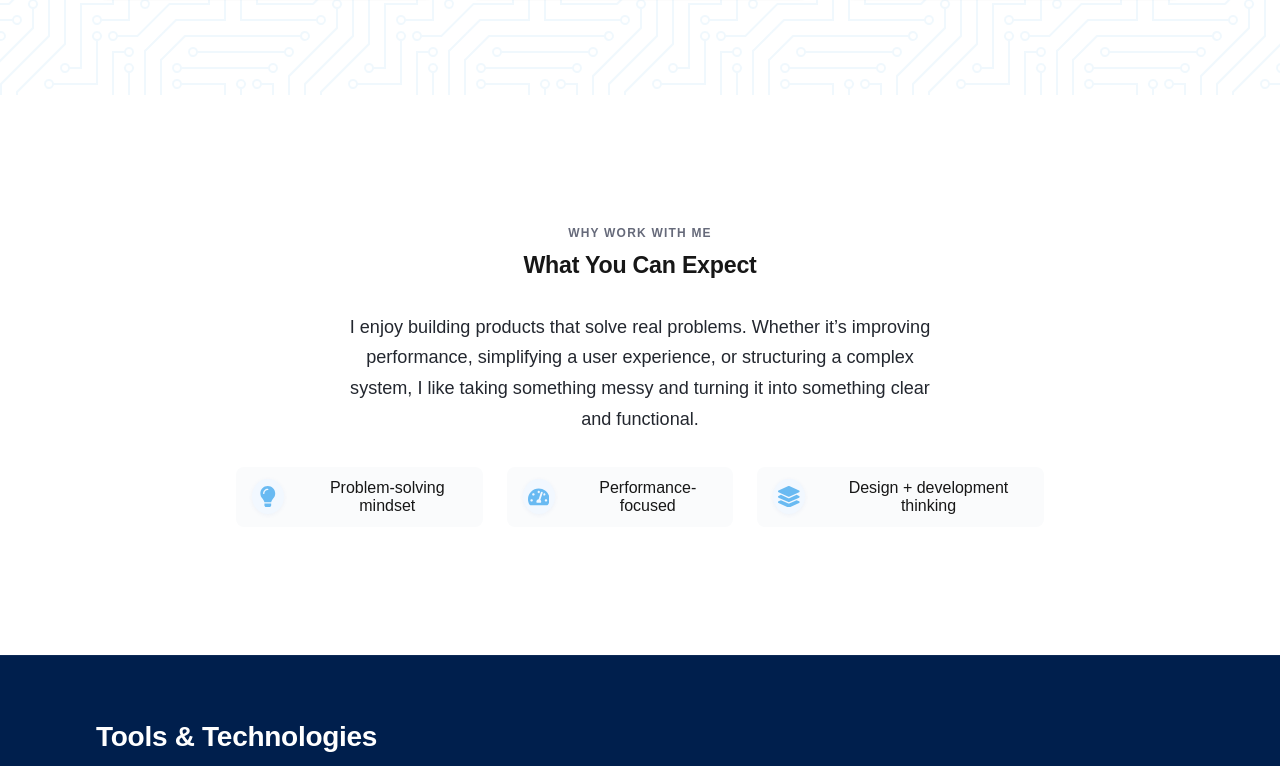
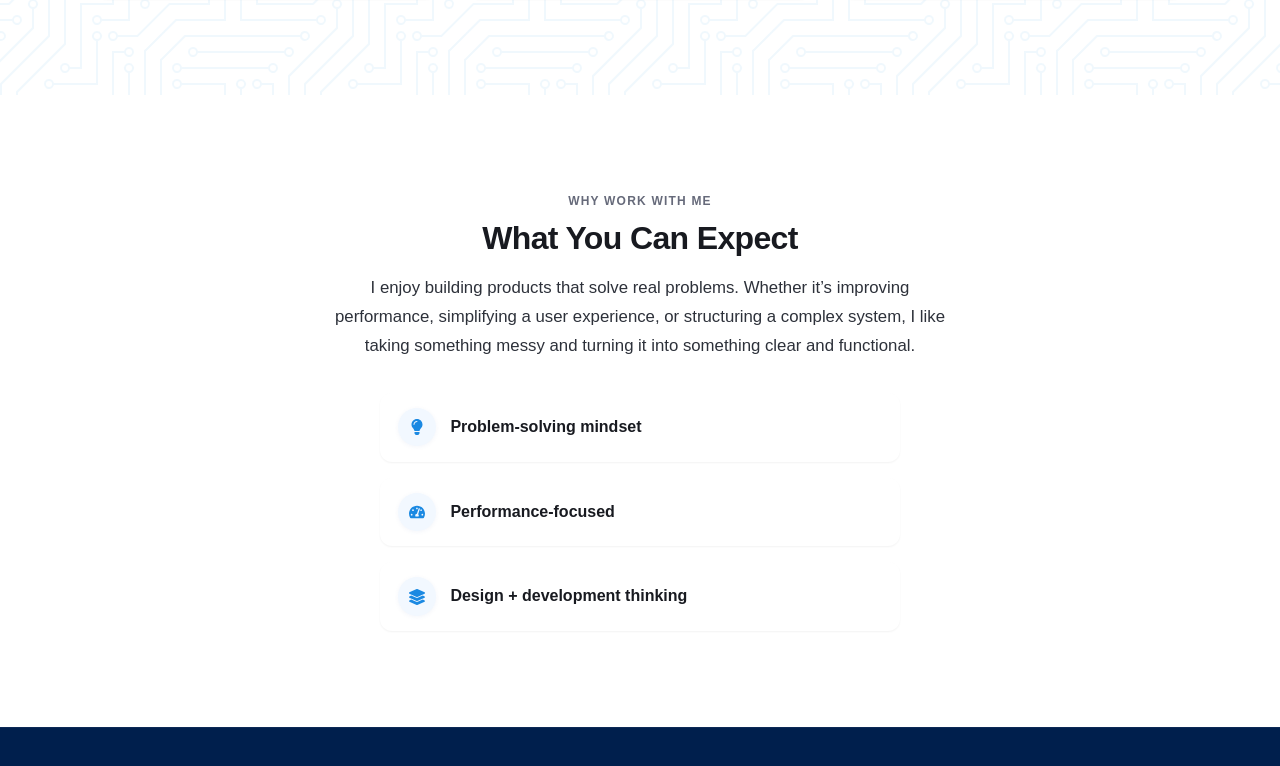
Before and after one commit to roseandlily33/vrb, a Next.js app in the folder client/: page /about in a window 1280 px wide. Shown: the part 2007-2773 px from the top of the page. Built offline with nearby package versions, Linux system fonts and the light colour scheme.

Commit message:
Small detail changes within the case studies

```diff
--- a/client/src/app/Components/CTA/CTA3/CTA3.component.jsx
+++ b/client/src/app/Components/CTA/CTA3/CTA3.component.jsx
@@ -1,5 +1,5 @@
 "use client";
-import {useRouter }from 'next/navigation';
+import { useRouter } from "next/navigation";
 import SecondaryButton from "../../SecondaryButton/SecondaryButton.component";
 import { FiMessageCircle } from "react-icons/fi";
 import Link from "next/link";
@@ -23,7 +23,7 @@ export default function CTA3() {
   return (
     <section className={styles.cta3Section}>
       <div className={styles.cta3Content}>
-        <span className="eyebrowHeader ">Next Step</span>
+        {/* <span className="eyebrowHeader ">Next Step</span> */}
 
         <h2 className={styles.cta3Heading}>
           Looking for the right fit for your project?
@@ -35,7 +35,7 @@ export default function CTA3() {
         </p>
 
         <div className={styles.cta3ButtonRow}>
-            <SecondaryButton onClick={() => router.push('/services')} >
+          <SecondaryButton onClick={() => router.push("/services")}>
             View Packages
             <FiMessageCircle
               style={{ marginLeft: 8, verticalAlign: "middle" }}
--- a/client/src/app/about/WhyMe/WhyMe.component.jsx
+++ b/client/src/app/about/WhyMe/WhyMe.component.jsx
@@ -4,27 +4,37 @@ import { FaLightbulb, FaTachometerAlt, FaLayerGroup } from "react-icons/fa";
 const WhyMe = () => {
   return (
     <section className={styles.whyMeSection}>
+      <div className={styles.whyIntro}>
         <p className="eyebrowHeader">Why work with me</p>
-      {/* <h3>What I Focus On </h3> */}
-      <h3>What You Can Expect</h3>
+        <h3 className={styles.whyHeading}>What You Can Expect</h3>
         <p className={styles.whyP}>
           I enjoy building products that solve real problems. Whether it’s
           improving performance, simplifying a user experience, or structuring a
           complex system, I like taking something messy and turning it into
           something clear and functional.
         </p>
+      </div>
+
       <ul className={styles.whyMeList}>
         <li>
-          <span className={styles.whyMeIcon}><FaLightbulb /></span>
-          Problem-solving mindset
+          <span className={styles.whyMeIcon}>
+            <FaLightbulb />
+          </span>
+          <span className={styles.whyMeText}>Problem-solving mindset</span>
         </li>
         <li>
-          <span className={styles.whyMeIcon}><FaTachometerAlt /></span>
-          Performance-focused
+          <span className={styles.whyMeIcon}>
+            <FaTachometerAlt />
+          </span>
+          <span className={styles.whyMeText}>Performance-focused</span>
         </li>
         <li>
-          <span className={styles.whyMeIcon}><FaLayerGroup /></span>
+          <span className={styles.whyMeIcon}>
+            <FaLayerGroup />
+          </span>
+          <span className={styles.whyMeText}>
             Design + development thinking
+          </span>
         </li>
       </ul>
     </section>
--- a/client/src/app/about/WhyMe/WhyMe.module.css
+++ b/client/src/app/about/WhyMe/WhyMe.module.css
@@ -1,6 +1,6 @@
 .whyMeSection {
-  padding: var(--section-xl);
-  max-width: 1000px;
+  padding: var(--section-lg);
+  max-width: 960px;
   margin: 0 auto;
   display: flex;
   flex-direction: column;
@@ -8,69 +8,104 @@
   text-align: center;
 }
 
+.whyIntro {
+  max-width: 680px;
+  margin: 0 auto;
+}
+
+.whyHeading {
+  margin: 0.5rem 0 1rem;
+  font-size: 2rem;
+  font-weight: 700;
+  line-height: 1.15;
+  letter-spacing: -0.02em;
+  color: var(--grey-900);
+}
+
+.whyP {
+  color: var(--grey-700);
+  line-height: 1.75;
+  font-size: 1.05rem;
+  max-width: 620px;
+  margin: 0 auto;
+}
+
+/* LIST WRAPPER */
 .whyMeList {
   list-style: none;
   padding: 0;
-  margin: var(--space-xl) 0 0 0;
+  margin: 2rem auto 0;
   display: flex;
-  flex-direction: row;
-  gap: var(--space-l);
+  flex-direction: column;
+  gap: 1rem;
+  width: 100%;
+  max-width: 520px; /* this is the key */
   align-items: stretch;
-  justify-content: center;
-  width: 100%;
 }
 
+/* EACH ITEM */
 .whyMeList li {
   display: flex;
   align-items: center;
-  gap: 0.75rem;
-  padding: 0.75rem 1rem;
-  border-radius: 8px;
-  background: var(--grey-50);
+  gap: 0.9rem;
+  padding: 0.95rem 1.1rem;
+  border-radius: var(--radius-md);
+  background: #ffffff;
+  border: 1px solid var(--grey-border);
+  text-align: left; /* important */
+  box-shadow: var(--shadow-xs);
+  transition:
+    transform var(--transition-fast),
+    box-shadow var(--transition-fast),
+    border-color var(--transition-fast);
+}
+
+.whyMeList li:hover {
+  transform: translateY(-2px);
+  box-shadow: var(--shadow-sm);
+  border-color: rgba(27, 137, 226, 0.14);
 }
 
 .whyMeIcon {
   display: flex;
   align-items: center;
   justify-content: center;
-  font-size: 1.35rem;
-  width: 2.2rem;
-  height: 2.2rem;
+  font-size: 1rem;
+  flex-shrink: 0;
+  width: 2.4rem;
+  height: 2.4rem;
   border-radius: 50%;
-  background: var(--blue-50, #e3f0fa);
-  color: var(--blue-500);
-  margin-right: var(--space-s);
-  box-shadow: 0 1px 4px 0 rgba(80, 120, 180, 0.07);
-}
-.whyMeSection h3 {
-  margin-bottom: var(--space-xl);
-  font-size: 1.45rem;
-  font-weight: 700;
+  background: var(--blue-50);
+  color: var(--blue-700);
+  box-shadow: 0 1px 4px rgba(80, 120, 180, 0.07);
 }
 
-.whyP {
-  color: var(--grey-800);
-  line-height: 1.7;
-  margin-bottom: 0;
-  text-align: center;
-  font-size: 1.13rem;
-  max-width: 600px;
-  margin: 0 auto;
+.whyMeText {
+  color: var(--grey-900);
+  font-weight: 600;
+  line-height: 1.4;
 }
 
-@media (max-width: 600px) {
+@media (max-width: 700px) {
   .whyMeSection {
-    padding: var(--space-l) var(--space-s);
+    padding: var(--section-md);
     max-width: 100%;
-    border-radius: 10px;
   }
+
+  .whyHeading {
+    font-size: 1.65rem;
+  }
+
+  .whyP {
+    font-size: 1rem;
+  }
+
   .whyMeList {
-    flex-direction: column;
-    margin-top: var(--space-m);
-    gap: var(--space-s);
+    margin-top: 1.5rem;
+    max-width: 100%;
   }
+
   .whyMeList li {
-    font-size: 1rem;
-    padding: var(--space-xs) var(--space-s);
+    padding: 0.9rem 1rem;
   }
 }
--- a/client/src/app/case-study/[project]/ArielPerformanceHorses/Ariel.component.jsx
+++ b/client/src/app/case-study/[project]/ArielPerformanceHorses/Ariel.component.jsx
@@ -21,11 +21,13 @@ const Ariel = () => {
         img="/ArielPerformance/ArielLogo.webp"
         companyName="Ariel Boesener Performance Horses"
         date="2025"
+        link="https://www.arielboesenerperformancehorses.com/"
         type="Design"
         status="Completed"
         title="Redesigning a Website for Clarity and Usability"
         highlightWords={["Clarity", "Usability"]}
         role="UX/UI Designer: collaborated with client to create design mockups"
+        note="I developed multiple design iterations to improve structure, usability, and visual clarity. While implementation is still in progress, the work outlines a strong direction for a more refined user experience."
       />
       <CSKeyFeatures
         keyFeatures={[
@@ -50,8 +52,8 @@ const Ariel = () => {
       <CSPhaseCard
         phaseImages={{
           "Phase 1": beforePages,
-          "Phase 2": afterPages.filter(img => img.url.includes("Phase2")),
-          "Phase 3": afterPages.filter(img => img.url.includes("Phase3")),
+          "Phase 2": afterPages.filter((img) => img.url.includes("Phase2")),
+          "Phase 3": afterPages.filter((img) => img.url.includes("Phase3")),
         }}
       />
       <CSKeyPages pages={pages} />
--- a/client/src/app/case-study/[project]/Components/CSKeyFeatures/CSKeyFeatures.module.css
+++ b/client/src/app/case-study/[project]/Components/CSKeyFeatures/CSKeyFeatures.module.css
@@ -20,14 +20,14 @@
   list-style: none;
   display: grid;
   grid-template-columns: 1fr 1fr;
-  gap: var(--space-m) var(--space-xl);
+  gap: var(--space-xs) var(--space-xl);
 }
 
 .featureItem {
   display: flex;
   align-items: flex-start;
   gap: 0.7em;
-  margin-bottom: var(--space-xs);
+  margin-bottom: var(--space-xxs);
   padding: 0.7em 1em;
   /* border-radius: var(--radius-md); */
   /* background: var(--blue-50); */
--- a/client/src/app/case-study/[project]/Components/CSResults/CSResults.component.jsx
+++ b/client/src/app/case-study/[project]/Components/CSResults/CSResults.component.jsx
@@ -23,7 +23,7 @@ const CSResults = ({ results }) => {
               marginBottom: "1.5rem",
             }}
           >
-            <h3 style={{  fontWeight: 700, marginBottom: "0.7rem", color: "var(--blue-800)" }}>{result.title}</h3>
+            <h4 style={{  fontWeight: 700, marginBottom: "0.5rem", color: "var(--grey-700)" }}>{result.title}</h4>
             <p style={{ color: "var(--grey-800)", fontSize: "0.9rem" }}>{result.desc}</p>
           </Card>
         ))}
--- a/client/src/app/case-study/[project]/Components/CSTechnologies/CSTechnologies.component.jsx
+++ b/client/src/app/case-study/[project]/Components/CSTechnologies/CSTechnologies.component.jsx
@@ -4,7 +4,7 @@ const CSTechnologies = ({ technologies = [] }) => {
   return (
     <section className={styles.technologies}>
       {/* <h2>Technologies Used</h2> */}
-       <p className="eyebrowHeader">Technologies</p>
+       {/* <p className="eyebrowHeader">Technologies</p> */}
       <h2>Tools & technologies used</h2>
       <div
         style={{
--- a/client/src/app/case-study/[project]/page.module.css
+++ b/client/src/app/case-study/[project]/page.module.css
@@ -33,7 +33,7 @@
   border: 1.5px solid var(--blue-100);
   padding: var(--space-xxl) var(--space-xl);
   margin: var(--space-xl) 0;
-  max-width: 80%;
+  max-width: 90%;
   margin-left: auto;
   margin-right: auto;
 }
--- a/client/src/app/process/page.jsx
+++ b/client/src/app/process/page.jsx
@@ -19,10 +19,10 @@ export default function Process() {
         subText="Every project follows a structured approach focused on performance, usability, and real results"
       />
       <section className={styles.processTabs}>
-        <h2>Timeline</h2>
+        <p className="eyebrowHeader">Timeline</p>
         <p>
           Most projects are completed within 2–8 weeks depending on scope and
-          complexity.
+          complexity
         </p>
         <ProcessCircuit
           activeStep={activeStep + 1}
```
Also changed, not shown: client/src/app/case-study/[project]/Components/CSHero/CSHero.component.jsx (+15 -2 lines), client/src/app/contact/FAQ/faqQuestions.jsx (+14 -8 lines), client/src/app/process/page.module.css (+3 -10 lines). Lines whose indentation alone changed are shown as unchanged.
